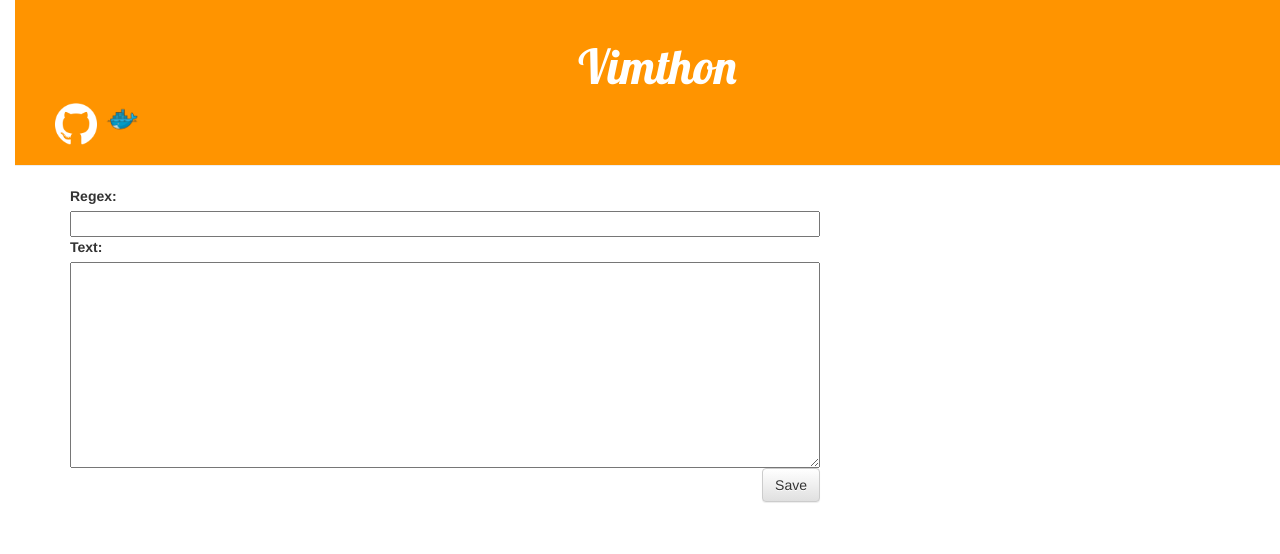
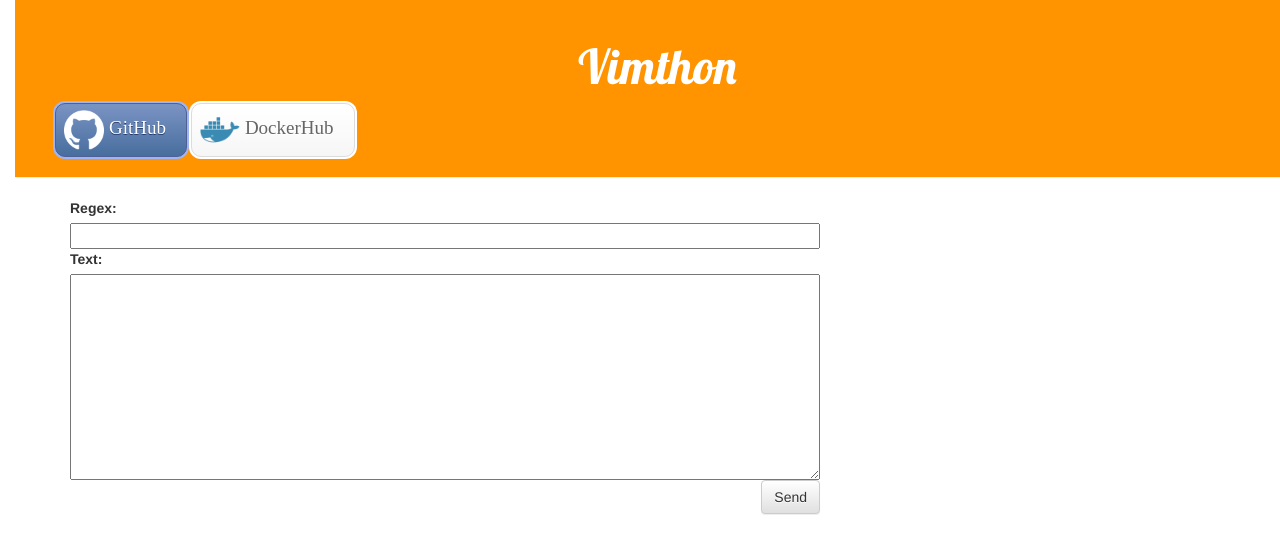
Before and after one commit to LucianoFromTrelew/Vimthon, a Django app: template vimthon/templates/vimthon/main.html in a window 1280 px wide. Shown: the top 554 px of the page. Run offline with Django 3.2, Linux system fonts and the light colour scheme; the template is opened without the code that fills it: values that come from a table or form of the project are taken from there, others are empty; some libraries are stand-ins or nearby versions.

Commit message:
brand new botones con íconos

```diff
--- a/vimthon/static/css/vimthon.css
+++ b/vimthon/static/css/vimthon.css
@@ -59,3 +59,90 @@ h1, h2, h3, h4 {
 .post h1 a, .post h1 a:visited {
     color: #000000;
 }
+
+.button-github {
+	-moz-box-shadow: 0px 0px 0px 2px #9fb4f2;
+	-webkit-box-shadow: 0px 0px 0px 2px #9fb4f2;
+	box-shadow: 0px 0px 0px 2px #9fb4f2;
+	background:-webkit-gradient(linear, left top, left bottom, color-stop(0.05, #7892c2), color-stop(1, #476e9e));
+	background:-moz-linear-gradient(top, #7892c2 5%, #476e9e 100%);
+	background:-webkit-linear-gradient(top, #7892c2 5%, #476e9e 100%);
+	background:-o-linear-gradient(top, #7892c2 5%, #476e9e 100%);
+	background:-ms-linear-gradient(top, #7892c2 5%, #476e9e 100%);
+	background:linear-gradient(to bottom, #7892c2 5%, #476e9e 100%);
+    filter:progid:DXImageTransform.Microsoft.gradient(startColorstr='#7892c2', endColorstr='#476e9e',GradientType=0);
+	background-color:#7892c2;
+	-moz-border-radius:10px;
+	-webkit-border-radius:10px;
+	border-radius:10px;
+	border:1px solid #4e6096;
+	display:inline-block;
+	cursor:pointer;
+	color:#ffffff;
+	font-family:Lobster Two;
+	font-size:19px;
+	padding:6px 20px;
+	text-decoration:none;
+	text-shadow:0px 1px 0px #283966;
+}
+.button-github:hover {
+	background:-webkit-gradient(linear, left top, left bottom, color-stop(0.05, #476e9e), color-stop(1, #7892c2));
+	background:-moz-linear-gradient(top, #476e9e 5%, #7892c2 100%);
+	background:-webkit-linear-gradient(top, #476e9e 5%, #7892c2 100%);
+	background:-o-linear-gradient(top, #476e9e 5%, #7892c2 100%);
+	background:-ms-linear-gradient(top, #476e9e 5%, #7892c2 100%);
+	background:linear-gradient(to bottom, #476e9e 5%, #7892c2 100%);
+	filter:progid:DXImageTransform.Microsoft.gradient(startColorstr='#476e9e', endColorstr='#7892c2',GradientType=0);
+	background-color:#476e9e;
+}
+.button-github:active {
+	position:relative;
+	top:1px;
+}
+
+.button-docker {
+	-moz-box-shadow: 0px 0px 0px 2px #ffffff;
+	-webkit-box-shadow: 0px 0px 0px 2px #ffffff;
+	box-shadow: 0px 0px 0px 2px #ffffff;
+	background:-webkit-gradient(linear, left top, left bottom, color-stop(0.05, #ffffff), color-stop(1, #f6f6f6));
+	background:-moz-linear-gradient(top, #ffffff 5%, #f6f6f6 100%);
+	background:-webkit-linear-gradient(top, #ffffff 5%, #f6f6f6 100%);
+	background:-o-linear-gradient(top, #ffffff 5%, #f6f6f6 100%);
+	background:-ms-linear-gradient(top, #ffffff 5%, #f6f6f6 100%);
+	background:linear-gradient(to bottom, #ffffff 5%, #f6f6f6 100%);
+	filter:progid:DXImageTransform.Microsoft.gradient(startColorstr='#ffffff', endColorstr='#f6f6f6',GradientType=0);
+	background-color:#ffffff;
+	-moz-border-radius:10px;
+	-webkit-border-radius:10px;
+	border-radius:10px;
+	border:1px solid #dcdcdc;
+	display:inline-block;
+	cursor:pointer;
+	color:#666666;
+	font-family:Lobster Two;
+	font-size:19px;
+	padding:6px 20px;
+	text-decoration:none;
+	text-shadow:0px 1px 0px #ffffff;
+}
+.button-docker:hover {
+	background:-webkit-gradient(linear, left top, left bottom, color-stop(0.05, #f6f6f6), color-stop(1, #ffffff));
+	background:-moz-linear-gradient(top, #f6f6f6 5%, #ffffff 100%);
+	background:-webkit-linear-gradient(top, #f6f6f6 5%, #ffffff 100%);
+	background:-o-linear-gradient(top, #f6f6f6 5%, #ffffff 100%);
+	background:-ms-linear-gradient(top, #f6f6f6 5%, #ffffff 100%);
+	background:linear-gradient(to bottom, #f6f6f6 5%, #ffffff 100%);
+	filter:progid:DXImageTransform.Microsoft.gradient(startColorstr='#f6f6f6', endColorstr='#ffffff',GradientType=0);
+	background-color:#f6f6f6;
+}
+.button-docker:active {
+	position:relative;
+	top:1px;
+}
+
+.icon {
+    width: 40px;
+    height: 40px;
+    margin-left: -12px;
+    margin-right: 5px;
+}
--- a/vimthon/templates/vimthon/base.html
+++ b/vimthon/templates/vimthon/base.html
@@ -24,13 +24,9 @@
         <div class="page-header">
             <h1 align="center"><a href="/">Vimthon</a></h1>
 
-            <a href="https://github.com/LucianoFromTrelew/Vimthon" target="_blank">
-                <img src="{% static "images/github.png" %}" alt="Vimthon on GitHub" style="width:42px;height:42px;"/>
-            </a>
+            <a href="https://github.com/LucianoFromTrelew/Vimthon" target="_blank" class="button-github"><img src="{% static "images/github.png" %}" alt="Vimthon on GitHub" class="icon"/>GitHub</a>
 
-            <a href="https://hub.docker.com/r/lucianofromtrelew/vimthon/" target="_blank">
-                <img src="{% static "images/docker.png" %}" alt="Vimthon on DockerHub" style="width:42px;height:42px;"/>
-            </a>
+            <a href="https://hub.docker.com/r/lucianofromtrelew/vimthon/" target="_blank" class="button-docker"><img src="{% static "images/docker.png" %}" alt="Vimthon on DockerHub" class="icon"/>DockerHub</a>
         </div>
         <!-- Place this tag where you want the button to render. -->
         <div class="content container">
--- a/vimthon/templates/vimthon/main.html
+++ b/vimthon/templates/vimthon/main.html
@@ -1,6 +1,25 @@
 {% extends 'vimthon/base.html'%}
 
 {% block content %}
+
+
+<form method="POST" class="post-form">{% csrf_token %}
+  	{{ form }}
+	<button type="submit" class="save btn btn-default">Send</button>
+</form>
+
+
+{% endblock %}
+
+
+
+<!--
+<script>
+function myFunction() {
+	$('#id_regex').css("background-color", "yellow");
+}
+</script>
+<button type="button" onclick="myFunction()">Botoncito</button>
 
 
 <script>
@@ -10,22 +29,4 @@ $(document).ready(function(){
     });
 });
 </script>
-
-
-
-<form method="POST" class="post-form">{% csrf_token %}
-  	{{ form }}
-	<button type="submit" class="save btn btn-default" onclick="myFunction">Save</button>
-</form>
-
-
-{% endblock %}
-
-<!--
-<script>
-function myFunction() {
-	$('#id_regex').css("background-color", "yellow");
-}
-</script>
-<button type="button" onclick="myFunction()">Botoncito</button>
 -->
```
Also changed, not shown: vimthon/static/images/docker.png, 1 other file.
